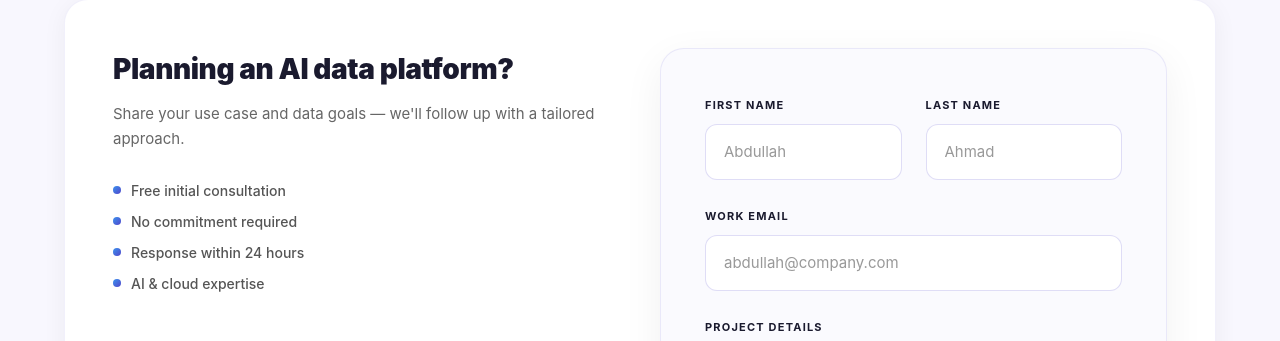
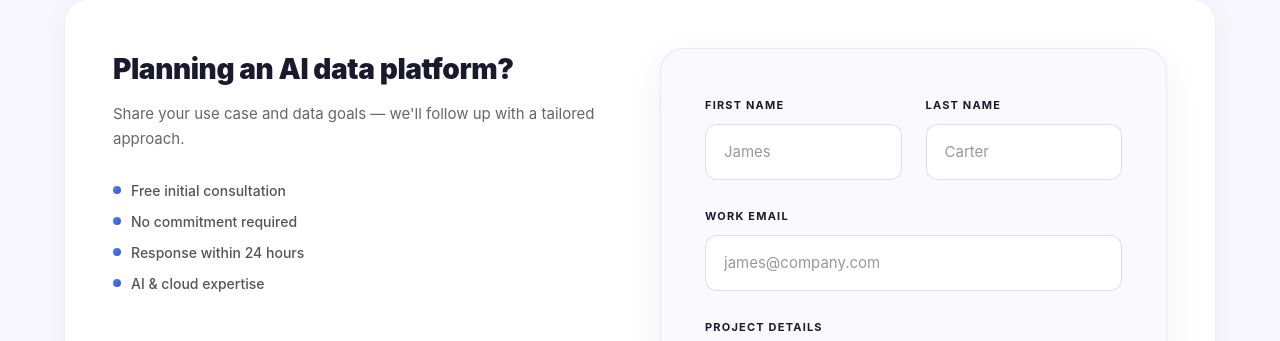
Before and after one commit to msufiyanpatel/cloudlitdemo, a Next.js app: page /casestudies/ai-web-crawling in a window 1280 px wide. Shown: the part 3260-3601 px from the top of the page. Built offline with nearby package versions, Linux system fonts and the light colour scheme.

Commit message:
Update form placeholders to American names

```diff
--- a/src/views/CaseStudyAiWebCrawling.jsx
+++ b/src/views/CaseStudyAiWebCrawling.jsx
@@ -234,16 +234,16 @@ const CaseStudyAiWebCrawling = () => {
                 <div className={formStyles.formRow}>
                   <div className={formStyles.formGroup}>
                     <label htmlFor="ai-firstName">FIRST NAME</label>
-                    <input type="text" id="ai-firstName" name="firstName" placeholder="Abdullah" value={formData.firstName} onChange={handleChange} />
+                    <input type="text" id="ai-firstName" name="firstName" placeholder="James" value={formData.firstName} onChange={handleChange} />
                   </div>
                   <div className={formStyles.formGroup}>
                     <label htmlFor="ai-lastName">LAST NAME</label>
-                    <input type="text" id="ai-lastName" name="lastName" placeholder="Ahmad" value={formData.lastName} onChange={handleChange} />
+                    <input type="text" id="ai-lastName" name="lastName" placeholder="Carter" value={formData.lastName} onChange={handleChange} />
                   </div>
                 </div>
                 <div className={formStyles.formGroup}>
                   <label htmlFor="ai-workEmail">WORK EMAIL</label>
-                  <input type="email" id="ai-workEmail" name="workEmail" placeholder="abdullah@company.com" value={formData.workEmail} onChange={handleChange} required />
+                  <input type="email" id="ai-workEmail" name="workEmail" placeholder="james@company.com" value={formData.workEmail} onChange={handleChange} required />
                 </div>
                 <div className={formStyles.formGroup}>
                   <label htmlFor="ai-projectDetails">PROJECT DETAILS</label>
--- a/src/views/CaseStudyFlightAlert.jsx
+++ b/src/views/CaseStudyFlightAlert.jsx
@@ -239,16 +239,16 @@ const CaseStudyFlightAlert = () => {
                 <div className={formStyles.formRow}>
                   <div className={formStyles.formGroup}>
                     <label htmlFor="flight-firstName">FIRST NAME</label>
-                    <input type="text" id="flight-firstName" name="firstName" placeholder="Abdullah" value={formData.firstName} onChange={handleChange} />
+                    <input type="text" id="flight-firstName" name="firstName" placeholder="James" value={formData.firstName} onChange={handleChange} />
                   </div>
                   <div className={formStyles.formGroup}>
                     <label htmlFor="flight-lastName">LAST NAME</label>
-                    <input type="text" id="flight-lastName" name="lastName" placeholder="Ahmad" value={formData.lastName} onChange={handleChange} />
+                    <input type="text" id="flight-lastName" name="lastName" placeholder="Carter" value={formData.lastName} onChange={handleChange} />
                   </div>
                 </div>
                 <div className={formStyles.formGroup}>
                   <label htmlFor="flight-workEmail">WORK EMAIL</label>
-                  <input type="email" id="flight-workEmail" name="workEmail" placeholder="abdullah@company.com" value={formData.workEmail} onChange={handleChange} required />
+                  <input type="email" id="flight-workEmail" name="workEmail" placeholder="james@company.com" value={formData.workEmail} onChange={handleChange} required />
                 </div>
                 <div className={formStyles.formGroup}>
                   <label htmlFor="flight-projectDetails">PROJECT DETAILS</label>
--- a/src/views/CaseStudyMaximo.jsx
+++ b/src/views/CaseStudyMaximo.jsx
@@ -238,16 +238,16 @@ const CaseStudyMaximo = () => {
                 <div className={formStyles.formRow}>
                   <div className={formStyles.formGroup}>
                     <label htmlFor="maximo-firstName">FIRST NAME</label>
-                    <input type="text" id="maximo-firstName" name="firstName" placeholder="Abdullah" value={formData.firstName} onChange={handleChange} />
+                    <input type="text" id="maximo-firstName" name="firstName" placeholder="James" value={formData.firstName} onChange={handleChange} />
                   </div>
                   <div className={formStyles.formGroup}>
                     <label htmlFor="maximo-lastName">LAST NAME</label>
-                    <input type="text" id="maximo-lastName" name="lastName" placeholder="Ahmad" value={formData.lastName} onChange={handleChange} />
+                    <input type="text" id="maximo-lastName" name="lastName" placeholder="Carter" value={formData.lastName} onChange={handleChange} />
                   </div>
                 </div>
                 <div className={formStyles.formGroup}>
                   <label htmlFor="maximo-workEmail">WORK EMAIL</label>
-                  <input type="email" id="maximo-workEmail" name="workEmail" placeholder="abdullah@company.com" value={formData.workEmail} onChange={handleChange} required />
+                  <input type="email" id="maximo-workEmail" name="workEmail" placeholder="james@company.com" value={formData.workEmail} onChange={handleChange} required />
                 </div>
                 <div className={formStyles.formGroup}>
                   <label htmlFor="maximo-projectDetails">PROJECT DETAILS</label>
--- a/src/views/ChatForm.jsx
+++ b/src/views/ChatForm.jsx
@@ -247,7 +247,7 @@ const ChatForm = () => {
                     type="text"
                     id="firstName"
                     name="firstName"
-                    placeholder="Abdullah"
+                    placeholder="James"
                     value={formData.firstName}
                     onChange={handleChange}
                     required
@@ -259,7 +259,7 @@ const ChatForm = () => {
                     type="text"
                     id="lastName"
                     name="lastName"
-                    placeholder="Ahmad"
+                    placeholder="Carter"
                     value={formData.lastName}
                     onChange={handleChange}
                     required
@@ -272,7 +272,7 @@ const ChatForm = () => {
                   type="email"
                   id="workEmail"
                   name="workEmail"
-                  placeholder="abdullah@company.com"
+                  placeholder="james@company.com"
                   value={formData.workEmail}
                   onChange={handleChange}
                   required
```
